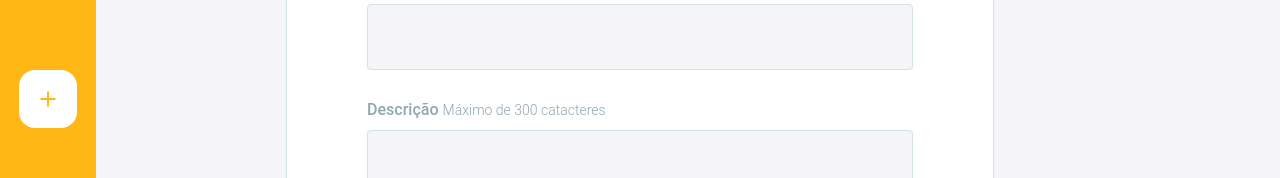
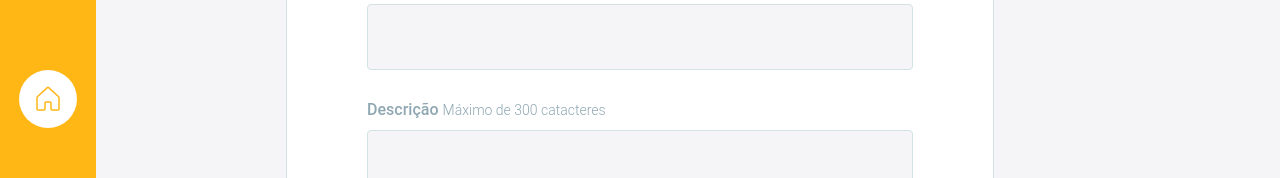
Before and after one commit to devpedrospereira/DesafioBrickUPFrontEnd, a React app: page /newsheduling in a window 1280 px wide. Shown: the part 229-407 px from the top of the page. Built offline with nearby package versions, Linux system fonts and the light colour scheme; the HTML template or start-up script is replaced by a standard one.

Commit message:
update styling

```diff
--- a/src/pages/NewSheduling.tsx
+++ b/src/pages/NewSheduling.tsx
@@ -1,4 +1,4 @@
-import { Plus, ArrowLeft } from "phosphor-react";
+import { Plus, ArrowLeft, House } from "phosphor-react";
 
 interface DataTask {
     id: number;
@@ -22,8 +22,8 @@ export function NewSheduling() {
                     alt="Logo Bickup"
                     className="w-16 fixed  top-[1.28rem] left-[1rem]"
                 />
-                <div className="w-[3.62rem] h-[3.62rem] bg-white rounded-2xl flex  items-center justify-center fixed top-[(50vh)_-_25%] hover:opacity-90 cursor-pointer transition">
-                    <Plus color="#ffb715" size={20} weight="bold" />
+                <div className="w-[3.62rem] h-[3.62rem] bg-white rounded-full flex  items-center justify-center fixed top-[(50vh)_-_25%] hover:scale-110 cursor-pointer transition ">
+                <House size={32} color="#FFB715" weight="light" />
                 </div>
             </header>
 
```
Also changed, not shown: src/images/icons/gotoHome.svg (added), src/images/icons/toHome.svg (added).
